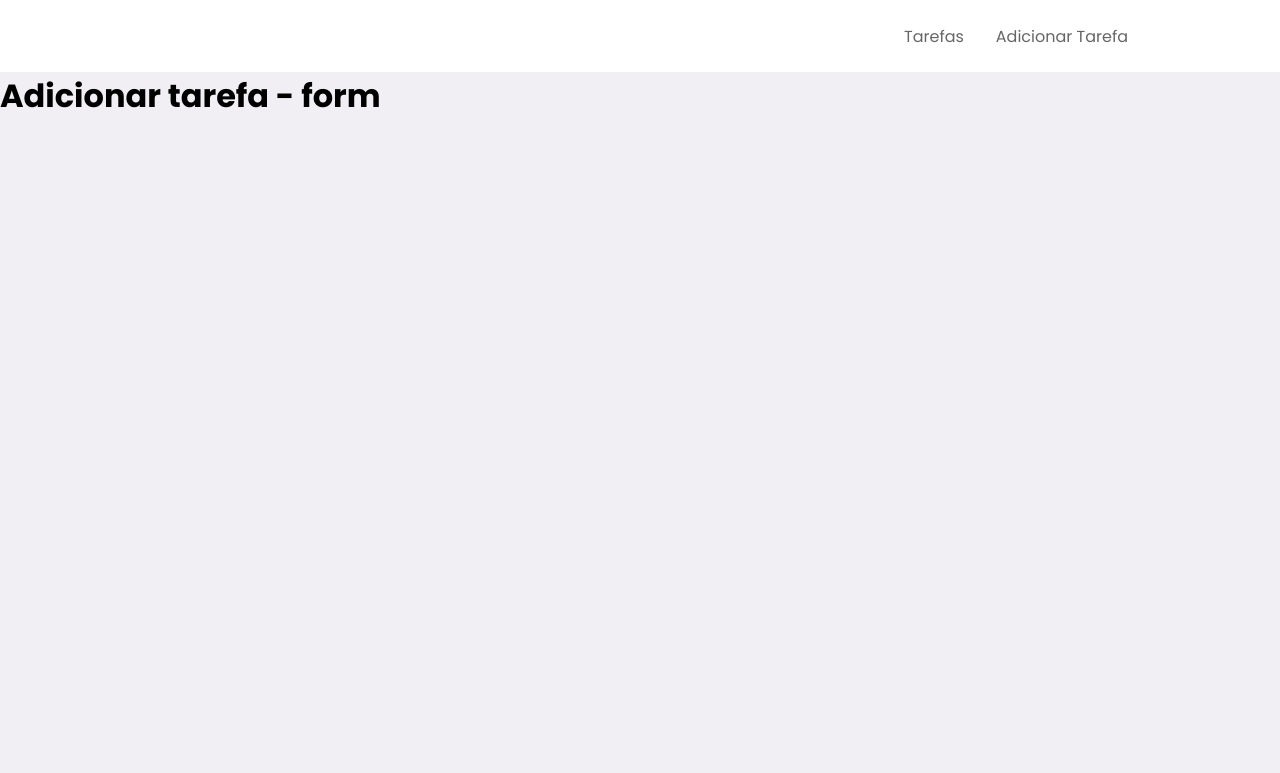
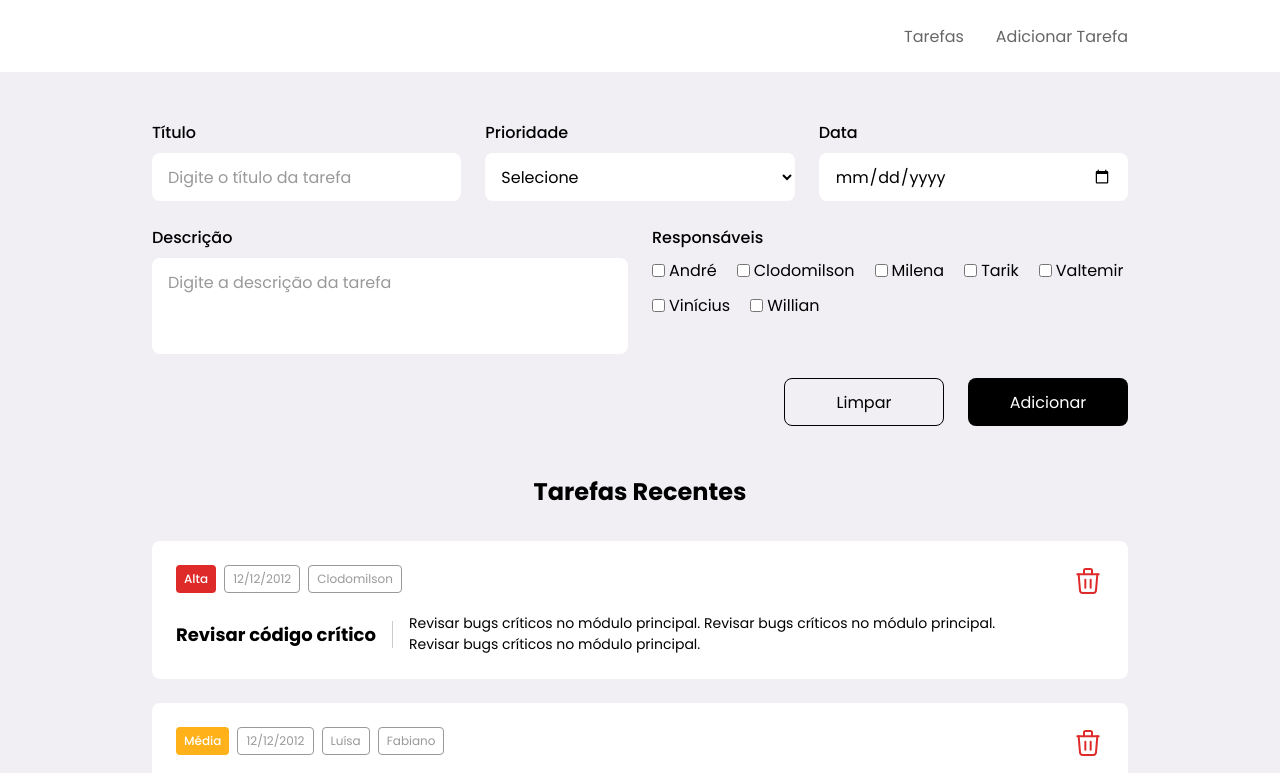
Before and after one commit to milenaemmert/senac, a React (Vite) app: page /adicionar-tarefa in a window 1280 px wide. Shown: the top 773 px of the page. Built offline with nearby package versions, Linux system fonts and the light colour scheme.

Commit message:
Semana 7 - Aula 1.2

```diff
--- a/src/App.jsx
+++ b/src/App.jsx
@@ -1,6 +1,5 @@
 import { Routes, Route } from 'react-router-dom'
 import { Header } from './componentes/header'
-import s from './app.module.css'
 import { AdicionarTarefa } from './telas/adicionar-tarefa.tela'
 import { TarefasTela } from './telas/tarefas.tela'
 
@@ -11,7 +10,7 @@ function App() {
 
       <Routes>
         <Route path='/' element={<TarefasTela />} />
-        <Route path='adicionar-tarefa' element={<AdicionarTarefa />} />
+        <Route path='/adicionar-tarefa' element={<AdicionarTarefa />} />
         <Route path='*' element={<TarefasTela />} />
       </Routes>
     </>
--- a/src/componentes/form/formulario.jsx
+++ b/src/componentes/form/formulario.jsx
@@ -5,8 +5,8 @@ import { Formik, Form } from 'formik'
 import * as Yup from 'yup'
 
 /*
-- Colocar mensagem de erro/validação
-- resetForm
+- Desafio: Colocar mensagem de erro/validação
+- Desafio: resetForm
 - Listar as tarefas na tela
 */
 
--- a/src/componentes/index.js
+++ b/src/componentes/index.js
@@ -4,3 +4,5 @@ export * from './form/input'
 export * from './form/responsaveis'
 export * from './form/select'
 export * from './form/textarea'
+export * from './tarefa'
+export * from './lista-de-tarefas'
--- /dev/null
+++ b/src/componentes/lista-de-tarefas.jsx
@@ -0,0 +1,34 @@
+import { Tarefa } from './'
+import s from './lista-de-tarefas.module.css'
+
+export function ListaDeTarefas({ tarefas, titulo = 'Lista de Tarefas' }) {
+  function renderizarTarefas() {
+    if (tarefas.length > 0) {
+      return (
+        <ul className={s.tarefas}>
+          {tarefas.map((tarefa) => (
+            <Tarefa
+              key={tarefa.id}
+              id={tarefa.id}
+              titulo={tarefa.titulo}
+              descricao={tarefa.descricao}
+              prioridade={tarefa.prioridade}
+              data={tarefa.data}
+              responsaveis={tarefa.responsaveis}
+            />
+          ))}
+        </ul>
+      )
+    }
+
+    return <p className={s.nenhumaTarefa}>Nenhuma tarefa encontrada.</p>
+  }
+
+  return (
+    <div className={s.listaDeTarefas}>
+      <h1 className={s.titulo}>{titulo}</h1>
+
+      {renderizarTarefas()}
+    </div>
+  )
+}
--- /dev/null
+++ b/src/componentes/lista-de-tarefas.module.css
@@ -0,0 +1,26 @@
+.listaDeTarefas {
+  display: flex;
+  flex-direction: column;
+  align-items: center;
+  gap: 32px;
+}
+
+.titulo {
+  color: var(--preto);
+  font-size: 24px;
+  font-weight: 700;
+}
+
+.tarefas {
+  display: flex;
+  flex-direction: column;
+  gap: 24px;
+  width: 100%;
+}
+
+.nenhumaTarefa {
+  width: 100%;
+  color: var(--preto);
+  font-size: 16px;
+  font-weight: 400;
+}
--- /dev/null
+++ b/src/componentes/tarefa.jsx
@@ -0,0 +1,50 @@
+import { lixeira } from '../assets/icones'
+import s from './tarefa.module.css'
+
+export function Tarefa({ id, titulo, descricao, prioridade, data, responsaveis }) {
+  function definirCorEtiqueta() {
+    if (prioridade === 'Alta') {
+      return s.prioridadeAlta
+    } else if (prioridade === 'Média') {
+      return s.prioridadeMedia
+    } else {
+      return s.prioridadeBaixa
+    }
+  }
+
+  return (
+    <li className={s.tarefa}>
+      <div className={s.conteudo}>
+        <div className={s.etiquetas}>
+          <div
+            className={`${s.etiqueta} ${s.prioridade} ${definirCorEtiqueta()}`}
+          >
+            {prioridade}
+          </div>
+
+          <div className={s.etiqueta}>{data}</div>
+
+          {responsaveis.map((responsavel) => (
+            <div key={responsavel} className={s.etiqueta}>
+              {responsavel}
+            </div>
+          ))}
+        </div>
+
+        <div className={s.detalhes}>
+          <h2 className={s.titulo}>{titulo}</h2>
+          <p className={s.descricao}>{descricao}</p>
+        </div>
+      </div>
+
+      <button
+        className={s.botaoDeletar}
+        type='button'
+        title='Deletar tarefa'
+        onClick={() => console.log(id)}
+      >
+        {lixeira(s.botaoDeletarIcone)}
+      </button>
+    </li>
+  )
+}
--- /dev/null
+++ b/src/componentes/tarefa.module.css
@@ -0,0 +1,85 @@
+.tarefa {
+  background-color: var(--branco);
+  display: flex;
+  align-items: flex-start;
+  gap: 24px;
+  padding: 24px;
+  border-radius: 8px;
+}
+
+.conteudo {
+  display: flex;
+  flex-direction: column;
+  gap: 20px;
+  flex-grow: 1;
+}
+
+.etiquetas {
+  display: flex;
+  gap: 8px;
+}
+
+.etiqueta {
+  display: flex;
+  align-items: center;
+  height: 28px;
+  padding: 0 8px;
+  border: 1px solid var(--cinza-dusty-gray);
+  border-radius: 4px;
+  color: var(--cinza-dusty-gray);
+  font-size: 12px;
+  font-weight: 400;
+}
+
+.prioridade {
+  border: none;
+  color: var(--branco);
+  font-weight: 500;
+}
+
+.prioridadeAlta {
+  background-color: var(--vermelho);
+}
+
+.prioridadeMedia {
+  background-color: var(--amarelo);
+}
+
+.prioridadeBaixa {
+  background-color: var(--verde);
+}
+
+.detalhes {
+  display: flex;
+  align-items: center;
+}
+
+.titulo {
+  flex-shrink: 0;
+  max-width: 304px;
+  margin-right: 16px;
+  padding-right: 16px;
+  border-right: 1px solid var(--cinza-silver);
+  color: var(--preto);
+  font-size: 18px;
+  font-weight: 700;
+}
+
+.descricao {
+  color: var(--preto);
+  font-size: 14px;
+  font-weight: 400;
+}
+
+.botaoDeletar {
+  transition: transform 0.2s;
+}
+
+.botaoDeletar:hover {
+  transform: scale(1.1);
+}
+
+.botaoDeletarIcone {
+  width: 32px;
+  color: var(--vermelho);
+}
--- /dev/null
+++ b/src/telas/adicionar-tarefa.module.css
@@ -0,0 +1,11 @@
+.adicionarTarefaTela {
+    composes: tela from global;
+    padding: 48px 0;
+  }
+
+  .container {
+    composes: container from global;
+    display: flex;
+    flex-direction: column;
+    gap: 48px;
+  }
--- a/src/telas/adicionar-tarefa.tela.jsx
+++ b/src/telas/adicionar-tarefa.tela.jsx
@@ -1,3 +1,14 @@
+import { TAREFAS } from '../constantes/tarefa'
+import { Formulario, ListaDeTarefas } from '../componentes'
+import s from './adicionar-tarefa.module.css'
+
 export function AdicionarTarefa() {
-    return <h1>Adicionar tarefa - form</h1>
+    return (
+        <main className={s.adicionarTarefaTela}>
+        <div className={s.container}>
+            <Formulario />
+            <ListaDeTarefas tarefas={TAREFAS} titulo='Tarefas Recentes' />
+        </div>
+        </main>
+    )
 }
--- /dev/null
+++ b/src/telas/tarefas.module.css
@@ -0,0 +1,11 @@
+.tarefasTela {
+    composes: tela from global;
+    padding: 48px 0;
+  }
+
+  .container {
+    composes: container from global;
+    display: flex;
+    flex-direction: column;
+    gap: 48px;
+  }
--- a/src/telas/tarefas.tela.jsx
+++ b/src/telas/tarefas.tela.jsx
@@ -1,3 +1,13 @@
+import { TAREFAS } from '../constantes/tarefa'
+import { ListaDeTarefas } from '../componentes'
+import s from './tarefas.module.css'
+
 export function TarefasTela() {
-    return <h1>Yarefas Tela</h1>
+  return (
+    <main className={s.tarefasTela}>
+      <div className={s.container}>
+        <ListaDeTarefas tarefas={TAREFAS} />
+      </div>
+    </main>
+  )
 }
```
